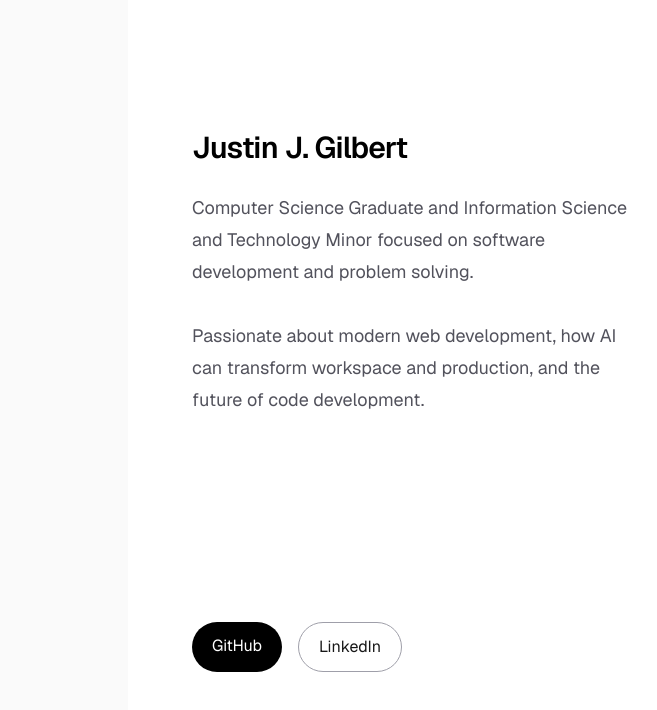
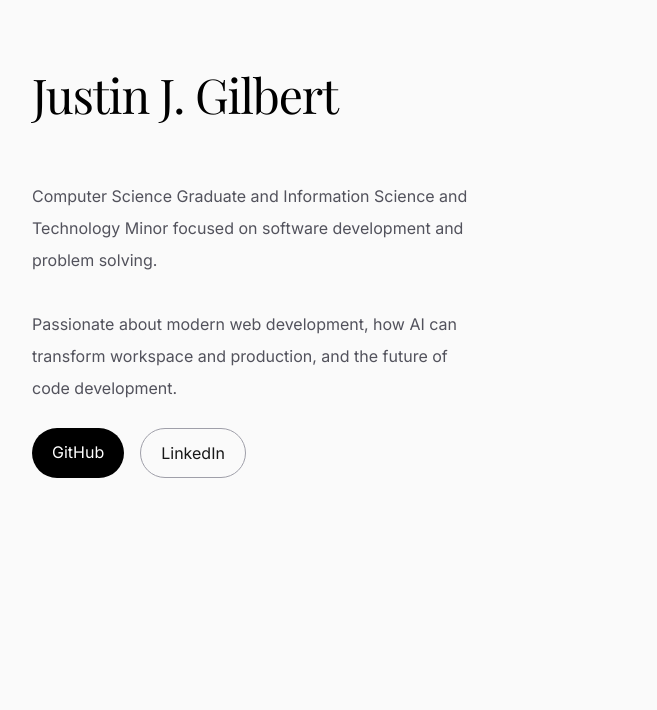
Before and after one commit to gilbert-jj/justing-portfolio, a Next.js app: page / in a window 1280 px wide. Shown: the top 710 px of the page, without its empty margins (128-785 px from the left). Built offline with nearby package versions, Linux system fonts and the light colour scheme.

Commit message:
Updated homepage and typography

```diff
--- a/app/layout.tsx
+++ b/app/layout.tsx
@@ -1,20 +1,14 @@
 import type { Metadata } from "next";
-import { Geist, Geist_Mono } from "next/font/google";
+import { Inter, Playfair_Display } from "next/font/google";
 import "./globals.css";
 
-const geistSans = Geist({
-  variable: "--font-geist-sans",
-  subsets: ["latin"],
-});
-
-const geistMono = Geist_Mono({
-  variable: "--font-geist-mono",
+const inter = Inter({
   subsets: ["latin"],
 });
 
 export const metadata: Metadata = {
-  title: "Create Next App",
-  description: "Generated by create next app",
+  title: "Justin Gilbert Portfolio",
+  description: "Personal portfolio website",
 };
 
 export default function RootLayout({
@@ -22,12 +16,11 @@ export default function RootLayout({
 }: Readonly<{
   children: React.ReactNode;
 }>) {
-  return (
-    <html
-      lang="en"
-      className={`${geistSans.variable} ${geistMono.variable} h-full antialiased`}
-    >
-      <body className="min-h-full flex flex-col">{children}</body>
+  return(
+    <html lang= "en">
+      <body className={`${inter.className} h-full antialiased`}>
+        {children}
+      </body>
     </html>
   );
 }
--- a/app/page.tsx
+++ b/app/page.tsx
@@ -1,13 +1,19 @@
 import Image from "next/image";
+import { Playfair_Display } from "next/font/google";
 
+const playfair = Playfair_Display({
+  subsets: ["Latin"],
+  weight: ["400"],
+});
 export default function Home() {
   return (
     <div className="flex flex-col flex-1 items-center justify-center bg-zinc-50 font-sans dark:bg-black">
-      <main className="flex flex-1 w-full max-w-3xl flex-col items-center justify-between py-32 px-16 bg-white dark:bg-black sm:items-start">
-        <div className="flex flex-col items-center gap-6 text-center sm:items-start sm:text-left">
-          <h1 className="max-w-xs text-3xl font-semibold leading-10 tracking-tight text-black dark:text-zinc-50">
-              Justin J. Gilbert          </h1>
-          <p className="max-w-md text-lg leading-8 text-zinc-600 dark:text-zinc-400">
+      <main className="flex min-h-screen w-full max-w-5xl flex-col justify-start px-8 pt-16">
+        <div className="flex flex-col gap-6">
+          <h1 className={`${playfair.className} max-w-3xl text-5xl font-semibold leading-tight tracking-tight text-black dark:text-zinc-50`}
+>              Justin J. Gilbert          </h1>
+          <p className="max-w-md text-l1 leading-8 text-zinc-600 dark:text-zinc-400">
+            <br />
             Computer Science Graduate and Information Science and Technology Minor focused on software development and problem solving.
             <br />
             <br />
```
